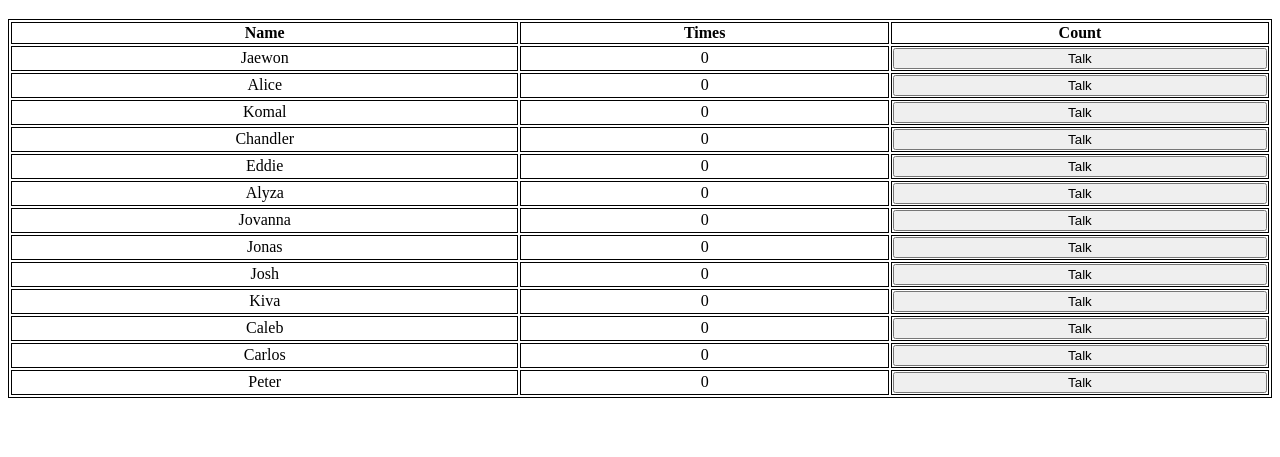
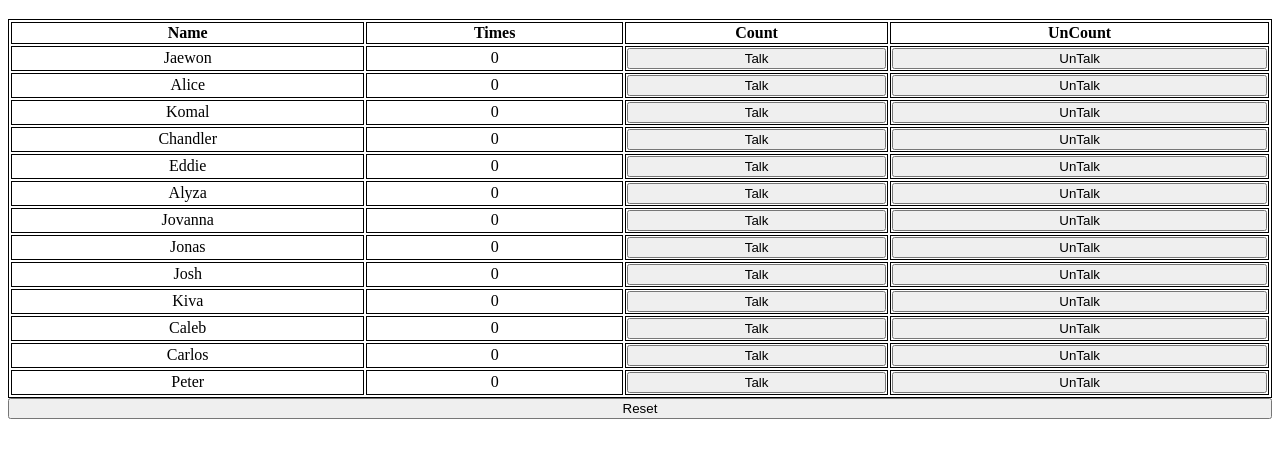
Before and after one commit to nxtman16156/contro_counter, a website: page public/index.html in a window 1280 px wide. Shown: the part 61-518 px from the top of the page. Drawn offline with nearby package versions, Linux system fonts and the light colour scheme; no server answers.

Commit message:
Push to Heroku

```diff
--- a/public/index.html
+++ b/public/index.html
@@ -8,78 +8,96 @@
         <script src="/script.js"></script>
     </head>
     <body>
+        <!-- You realllly want to see how this code works huh? Well have fun. -->
+
         <h1>Controversial Issues Counter</h1>
         <table style="width: 100%">
             <tr>
                 <th class="header">Name</th>
                 <th class="header">Times</th>
                 <th class="header">Count</th>
+                <th class="header">UnCount</th>
             </tr>
             <tr>
                 <th>Jaewon</th>
                 <th><p id="counter1">0</p></th>
-                <th><button id="button1">Talk</button></th>
+                <th><button class="button_counter" id="button1">Talk</button></th>
+                <th><button class="button_uncounter" id="unbutton1">UnTalk</button></th>
             </tr>
             <tr>
+                <!-- Where the copy and pasting began -->
                 <th>Alice</th>
                 <th><p id="counter2">0</p></th>
-                <th><button id="button2">Talk</button></th>
+                <th><button class="button_counter" id="button2">Talk</button></th>
+                <th><button class="button_uncounter" id="unbutton2">UnTalk</button></th>
             </tr>
             <tr>
                 <th>Komal</th>
                 <th><p id="counter3">0</p></th>
-                <th><button id="button3">Talk</button></th>
+                <th><button class="button_counter" id="button3">Talk</button></th>
+                <th><button class="button_uncounter" id="unbutton3">UnTalk</button></th>
             </tr>
             <tr>
                 <th>Chandler</th>
                 <th><p id="counter4">0</p></th>
-                <th><button id="button4">Talk</button></th>
+                <th><button class="button_counter" id="button4">Talk</button></th>
+                <th><button class="button_uncounter" id="unbutton4">UnTalk</button></th>
             </tr>
             <tr>
                 <th>Eddie</th>
                 <th><p id="counter5">0</p></th>
-                <th><button id="button5">Talk</button></th>
+                <th><button class="button_counter" id="button5">Talk</button></th>
+                <th><button class="button_uncounter" id="unbutton5">UnTalk</button></th>
             </tr>
             <tr>
                 <th>Alyza</th>
                 <th><p id="counter6">0</p></th>
-                <th><button id="button6">Talk</button></th>
+                <th><button class="button_counter" id="button6">Talk</button></th>
+                <th><button class="button_uncounter" id="unbutton6">UnTalk</button></th>
             </tr>
             <tr>
                 <th>Jovanna</th>
                 <th><p id="counter7">0</p></th>
-                <th><button id="button7">Talk</button></th>
+                <th><button class="button_counter" id="button7">Talk</button></th>
+                <th><button class="button_uncounter" id="unbutton7">UnTalk</button></th>
             </tr>
             <tr>
                 <th>Jonas</th>
                 <th><p id="counter8">0</p></th>
-                <th><button id="button8">Talk</button></th>
+                <th><button class="button_counter" id="button8">Talk</button></th>
+                <th><button class="button_uncounter" id="unbutton8">UnTalk</button></th>
             </tr>
             <tr>
                 <th>Josh</th>
                 <th><p id="counter9">0</p></th>
-                <th><button id="button9">Talk</button></th>
+                <th><button class="button_counter" id="button9">Talk</button></th>
+                <th><button class="button_uncounter" id="unbutton9">UnTalk</button></th>
             </tr>
             <tr>
                 <th>Kiva</th>
                 <th><p id="counter10">0</p></th>
-                <th><button id="button10">Talk</button></th>
+                <th><button class="button_counter" id="button10">Talk</button></th>
+                <th><button class="button_uncounter" id="unbutton10">UnTalk</button></th>
             </tr>
             <tr>
                 <th>Caleb</th>
                 <th><p id="counter11">0</p></th>
-                <th><button id="button11">Talk</button></th>
+                <th><button class="button_counter" id="button11">Talk</button></th>
+                <th><button class="button_uncounter" id="unbutton11">UnTalk</button></th>
             </tr>
             <tr>
                 <th>Carlos</th>
                 <th><p id="counter12">0</p></th>
-                <th><button id="button12">Talk</button></th>
+                <th><button class="button_counter" id="button12">Talk</button></th>
+                <th><button class="button_uncounter" id="unbutton12">UnTalk</button></th>
             </tr>
             <tr>
                 <th>Peter</th>
                 <th><p id="counter13">0</p></th>
-                <th><button id="button13">Talk</button></th>
+                <th><button class="button_counter" id="button13">Talk</button></th>
+                <th><button class="button_uncounter" id="unbutton13">UnTalk</button></th>
             </tr>
         </table>
+        <button id="button_reset">Reset</button>
     </body>
 </html>
--- a/public/script.js
+++ b/public/script.js
@@ -1,14 +1,25 @@
 const socket = io();
 
 window.onload = function() {
-    $("button").each(function(i, obj) {
+    $("#button_reset").on("click", function() {
+        socket.emit("reset");
+    });
+
+    $(".button_counter").each(function(i, obj) {
         $("#button" + (i + 1)).on("click", function() {
-            socket.emit("count", i + 1);
+            socket.emit("count", i);
+        });
+    });
+
+    $(".button_uncounter").each(function(i, obj) {
+        $("#unbutton" + (i + 1)).on("click", function() {
+            socket.emit("uncount", i);
         });
     });
 
     socket.on("up", function(data) {
-        var value = parseInt($("#counter" + data).html());
-        $("#counter" + data).html(value + 1);
+        for (var i = 0; i < 13; i++) {
+            $("#counter" + (i + 1)).html(data[i]);
+        }
     });
 };
```
Also changed, not shown: app.js (+22 -1 lines), 1 other file.
